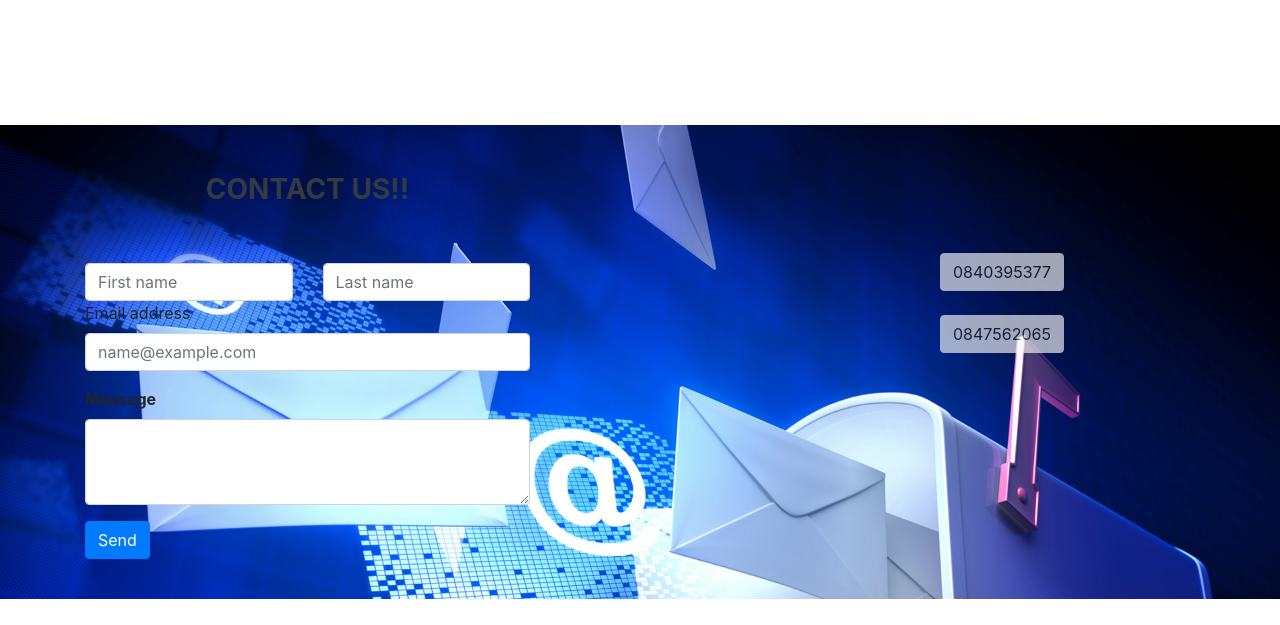
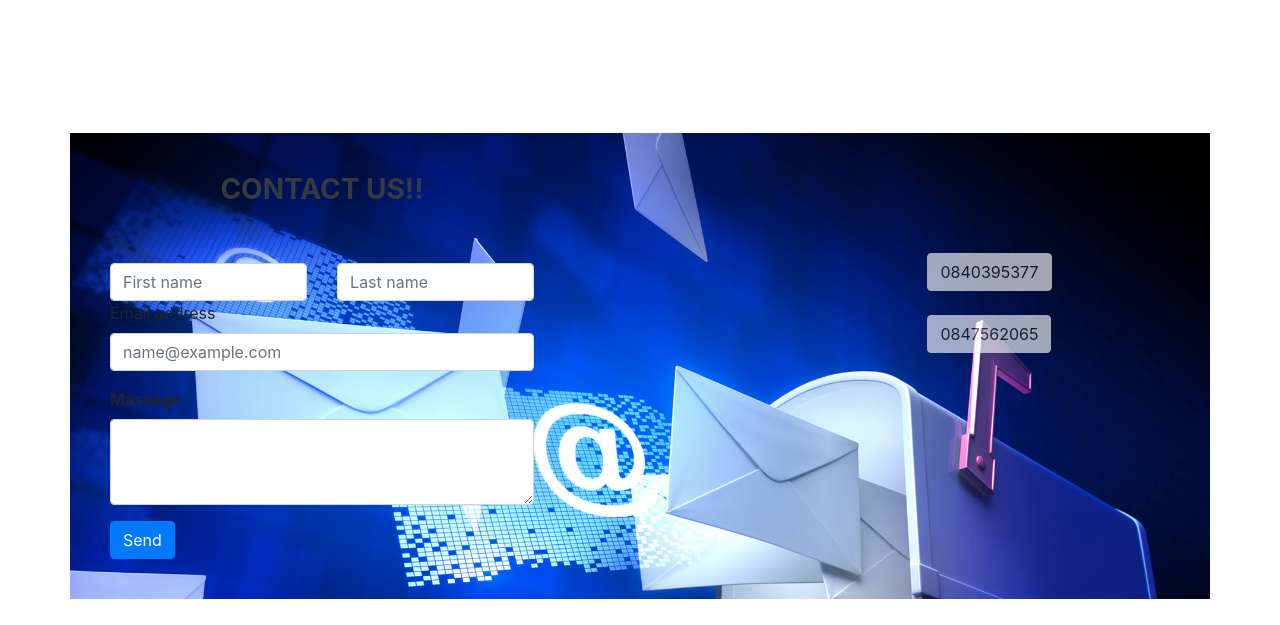
Before and after one commit to nsovoNAQ/NAQ, a plain HTML site: page index.html in a window 1280 px wide. Shown: the part 1988-2613 px from the top of the page. Drawn offline with nearby package versions, Linux system fonts and the light colour scheme; files whose address does not match are found by name.

Commit message:
Update Style.css

```diff
--- a/CSS/Style.css
+++ b/CSS/Style.css
@@ -25,7 +25,7 @@
   	opacity: 0.85;
   }
 
-  #Contacts-NAQc{
+  #Contacts-NAQc .container{
   background-image:url(Images/8.jpg);
   background-size:cover;
   padding:40px;
```
